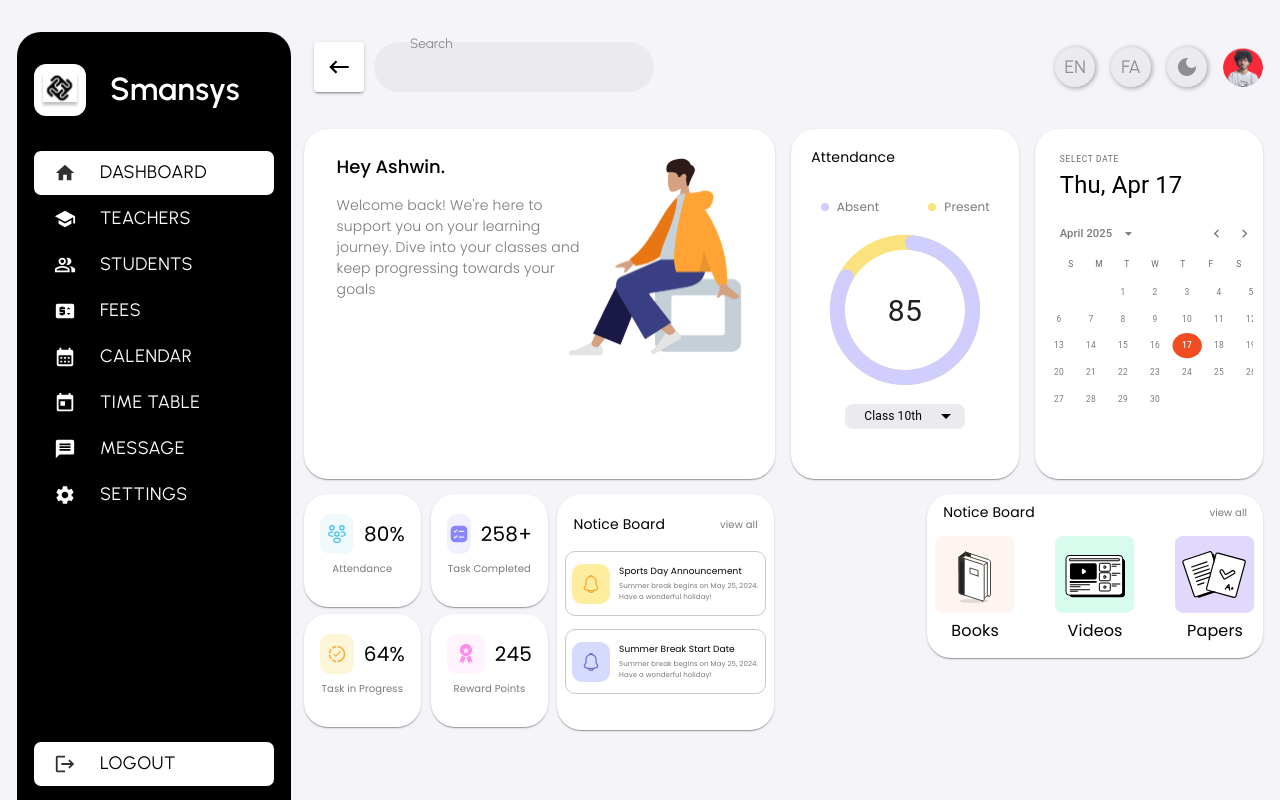
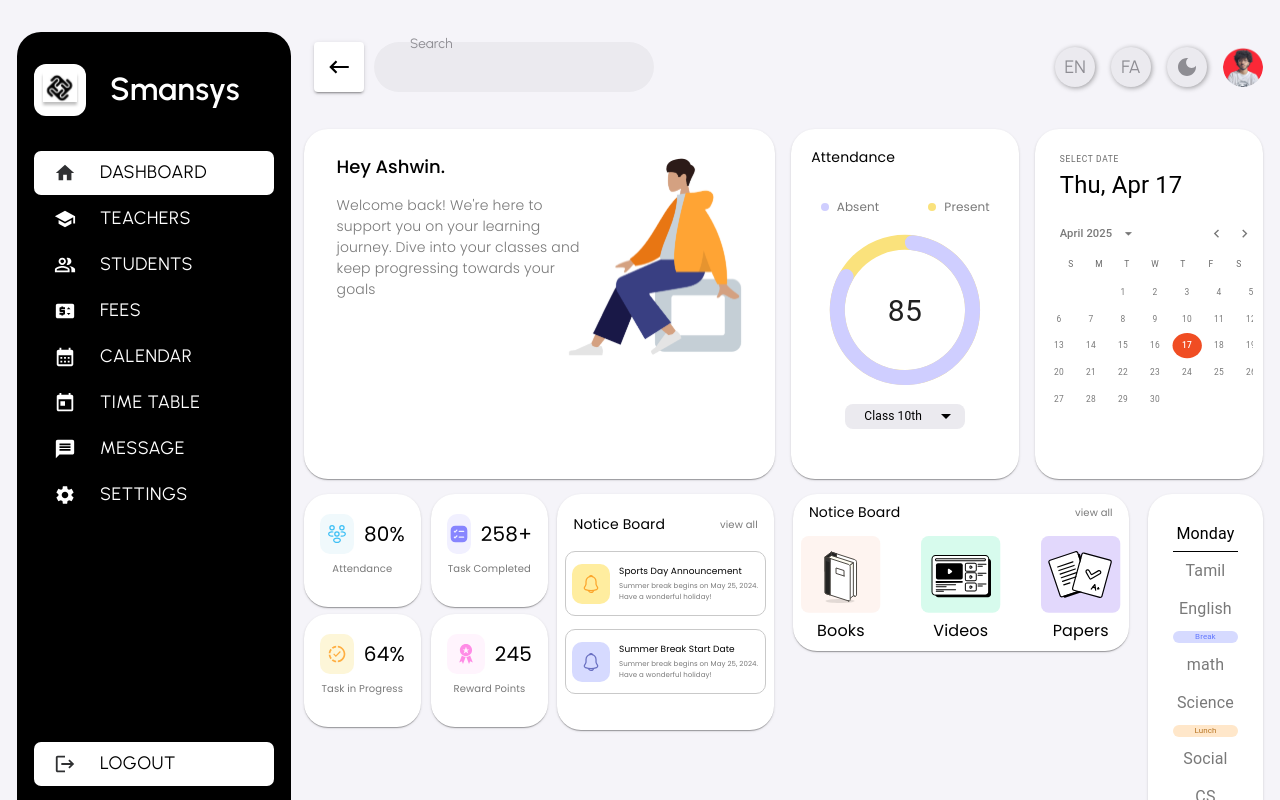
Before and after one commit to parsa-farshah/admin-panel, a Next.js app: page / in a window 1280 px wide. Built offline with nearby package versions, Linux system fonts and the light colour scheme; some icons are missing; a web font is replaced by a local one.

Commit message:
feat: add time table english

```diff
--- a/app/components/LongMenu.js
+++ b/app/components/LongMenu.js
@@ -3,14 +3,11 @@ import IconButton from "@mui/material/IconButton";
 import Menu from "@mui/material/Menu";
 import MenuItem from "@mui/material/MenuItem";
 import MoreVertIcon from "@mui/icons-material/MoreVert";
+import { Box } from "@mui/material";
+import myTheme from "../db/db";
+import { useContext } from "react";
 
-const options = [
-  "None",
-  "Atria",
-  "Callisto",
-  "Dione",
-  "Ganymede",
-];
+const options = ["None", "Atria", "Callisto", "Dione", "Ganymede"];
 
 const ITEM_HEIGHT = 48;
 
@@ -24,8 +21,9 @@ export default function LongMenu() {
     setAnchorEl(null);
   };
 
+  const { lang, theme } = useContext(myTheme);
   return (
-    <div>
+    <Box>
       <IconButton
         aria-label="more"
         id="long-button"
@@ -52,9 +50,18 @@ export default function LongMenu() {
             },
           },
         }}
+        MenuListProps={{
+          sx: {
+            padding: 0,
+          },
+        }}
       >
         {options.map((option) => (
           <MenuItem
+            sx={{
+              bgcolor: theme ? " white" : "#323233",
+              color: theme ? "black" : "white",
+            }}
             key={option}
             selected={option === "Pyxis"}
             onClick={handleClose}
@@ -63,6 +70,6 @@ export default function LongMenu() {
           </MenuItem>
         ))}
       </Menu>
-    </div>
+    </Box>
   );
 }
--- a/app/components/Main.js
+++ b/app/components/Main.js
@@ -28,6 +28,7 @@ import paper from "../../public/icons/paper.svg";
 import video from "../../public/icons/video.svg";
 import NoticeBoard from "../components/NoticeBoard";
 import LongMenu from "./LongMenu";
+import TimeTable from "./TimeTable";
 
 const settings = {
   width: "100",
@@ -182,7 +183,11 @@ function Main() {
               {/* first row */}
               <Stack
                 direction={"row"}
-                sx={{ display: "flex", justifyContent: "space-between", alignItems: "center" }}
+                sx={{
+                  display: "flex",
+                  justifyContent: "space-between",
+                  alignItems: "center",
+                }}
               >
                 <Typography
                   sx={{
@@ -310,14 +315,15 @@ function Main() {
       <Stack
         sx={{
           width: "100%",
-          height: "164px",
           mt: "15px",
           gap: "2%",
           display: "flex",
+          flexWrap: "wrap",
           justifyContent: "space-between",
           flexDirection: { xs: "column", lg: "row" },
         }}
       >
+        {/*-------------------------- 4 section --------------------------*/}
         <Box
           sx={{
             width: { xs: "100%", lg: "49%" },
@@ -533,6 +539,18 @@ function Main() {
             </Box>
           </Box>
         </Item>
+        {/*---------------------------- table time ---------------------------*/}
+        <Item
+          sx={{
+            width: { sx: "100%", lg: "12%" },
+            borderRadius: "24px",
+            bgcolor: theme ? " white" : "#323233",
+            mt: { xs: "10px", lg: "0px" },
+            height: "100%",
+          }}
+        >
+          <TimeTable />
+        </Item>
       </Stack>
     </Box>
   );
--- /dev/null
+++ b/app/components/TimeTable.js
@@ -0,0 +1,138 @@
+import { Box, Stack, Typography } from "@mui/material";
+import React, { useContext } from "react";
+import myTheme from "../db/db";
+
+function TimeTable() {
+  const { lang, theme } = useContext(myTheme);
+  return (
+    <Stack sx={{ width: "100%", height: "100%", px: "17px", py: "20px" }}>
+      <Typography
+        sx={{ textAlign: "center", color: theme ? "black" : "white" }}
+      >
+        Monday
+      </Typography>
+      <Box
+        component={"div"}
+        sx={{
+          width: "100%",
+          height: "1px",
+          bgcolor: theme ? "black" : "white",
+          mt: "5px",
+        }}
+      ></Box>
+      <Typography
+        sx={{
+          textAlign: "center",
+          color: theme ? "#797979" : "#d3d0d0ab",
+          my: "7px",
+        }}
+      >
+        Tamil
+      </Typography>
+      <Typography
+        sx={{
+          textAlign: "center",
+          color: theme ? "#797979" : "#d3d0d0ab",
+          my: "7px",
+        }}
+      >
+        English
+      </Typography>
+      <Typography
+        sx={{
+          textAlign: "center",
+          color: "#6479FF",
+          my: "3px",
+          width: "100%",
+          bgcolor: "#D6DAFF",
+          fontSize: "8px",
+          borderRadius: "24px",
+        }}
+      >
+        Break
+      </Typography>
+      <Typography
+        sx={{
+          textAlign: "center",
+          color: theme ? "#797979" : "#d3d0d0ab",
+          my: "7px",
+        }}
+      >
+        math
+      </Typography>
+      <Typography
+        sx={{
+          textAlign: "center",
+          color: theme ? "#797979" : "#d3d0d0ab",
+          my: "7px",
+        }}
+      >
+        Science
+      </Typography>
+      <Typography
+        sx={{
+          textAlign: "center",
+          color: "#B97624",
+          my: "3px",
+          width: "100%",
+          bgcolor: "#FFE7CA",
+          fontSize: "8px",
+          borderRadius: "24px",
+        }}
+      >
+        Lunch
+      </Typography>
+      <Typography
+        sx={{
+          textAlign: "center",
+          color: theme ? "#797979" : "#d3d0d0ab",
+          my: "7px",
+        }}
+      >
+        Social
+      </Typography>
+      <Typography
+        sx={{
+          textAlign: "center",
+          color: theme ? "#797979" : "#d3d0d0ab",
+          my: "7px",
+        }}
+      >
+        CS
+      </Typography>
+      <Typography
+        sx={{
+          textAlign: "center",
+          color: "#6479FF",
+          my: "3px",
+          width: "100%",
+          bgcolor: "#D6DAFF",
+          fontSize: "8px",
+          borderRadius: "24px",
+        }}
+      >
+        Break
+      </Typography>
+      <Typography
+        sx={{
+          textAlign: "center",
+          color: theme ? "#797979" : "#d3d0d0ab",
+          my: "7px",
+        }}
+      >
+        Tamil
+      </Typography>
+      <Typography
+        sx={{
+          textAlign: "center",
+          color: theme ? "#797979" : "#d3d0d0ab",
+          my: "7px",
+        }}
+      >
+        English
+      </Typography>
+    </Stack>
+  );
+}
+
+export default TimeTable;
```
